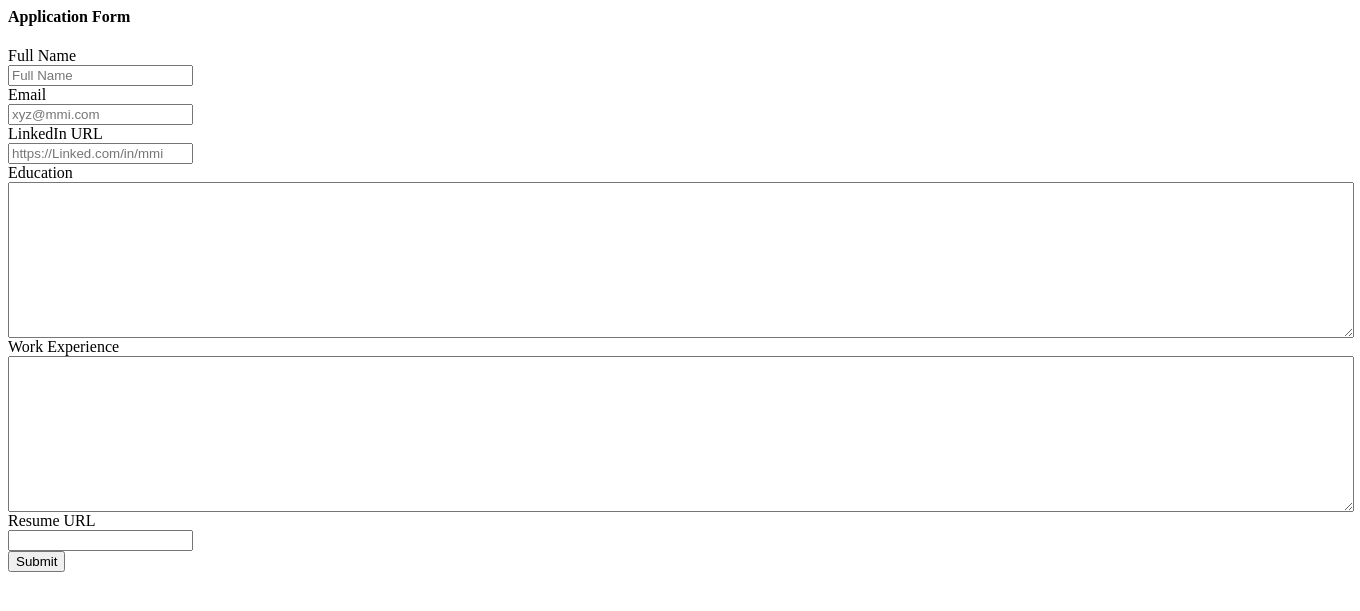
After one commit to markipa24/Web_App_V2, a Flask app: template templates/application_form.html in a window 1360 px wide. The commit adds this page. Shown: the top 611 px of the page. Run offline with Flask 2, Linux system fonts and the light colour scheme; the template is opened without the code that fills it, so the values that code supplies are empty.

Commit message:
Updated the add_app_application_to_db

```diff
--- a/main.py
+++ b/main.py
@@ -1,5 +1,5 @@
-from flask import Flask, render_template, jsonify
-from database import load_jobs_from_db, load_job_from_db
+from flask import Flask, render_template, jsonify, request
+from database import load_jobs_from_db, load_job_from_db, add_application_to_db
 
 app = Flask(__name__)
 
@@ -25,5 +25,19 @@ def show_jobs(id):
   return render_template('jobpage.html', jobs=jobs_list)
 
 
-if __name__ == "__main__":
+@app.route("/job/<id>/apply", methods=['post'])
+def apply_to_job(id):
+  data = request.form
+  job = load_job_from_db(id)
+  add_application_to_db(id, data)
+  #Store this in the DB
+  #Display an acknowledgement
+  #Send an email
+  ##return jsonify(data)
+  return render_template('application_submitted.html',
+                         application=data,
+                         job=job)
+
+
+if __name__ == '__main__':
   app.run(host='0.0.0.0', debug=True)
--- /dev/null
+++ b/templates/application_form.html
@@ -0,0 +1,34 @@
+<h4>Application Form</h4>
+<form action="/job/{{jobs['id']}}/apply" method="post">
+  <div class="mb-2">
+    <label for="">Full Name</label><br>
+    <input type="text" name="full_name" placeholder="Full Name">
+  </div>
+
+  <div class="mb-2">
+    <label for="">Email</label><br>
+    <input type="text" name="email" placeholder="xyz@mmi.com">
+  </div>
+
+  <div class="mb-2">
+    <label for="">LinkedIn URL</label><br>
+    <input type="text" name="linkedin_url" placeholder="https://Linked.com/in/mmi">
+  </div>
+
+  <div class="mb-2">
+    <label for="">Education</label><br>
+    <textarea name="education" id="" cols="165" rows="10"></textarea>
+  </div>
+
+  <div class="mb-2">
+    <label for="">Work Experience</label><br>
+    <textarea name="work_experience" id="" cols="165" rows="10"></textarea>
+  </div>
+
+  <div class="mb-2">
+    <label for="">Resume URL</label><br>
+    <input type="text" name="resume_url">
+  </div>
+
+<input type="submit">
+</form>
--- a/templates/jobpage.html
+++ b/templates/jobpage.html
@@ -34,6 +34,8 @@
         <h4>Salary</h4>
         <p>{{jobs.currency}} {{jobs.salary}}</p>
 
+        {% include 'application_form.html' %}
+
     </div>
 {% include 'footer.html' %}
 </body>
```
Also changed, not shown: database.py (+18 -0 lines), templates/application_submitted.html (added, +47 -0 lines).
